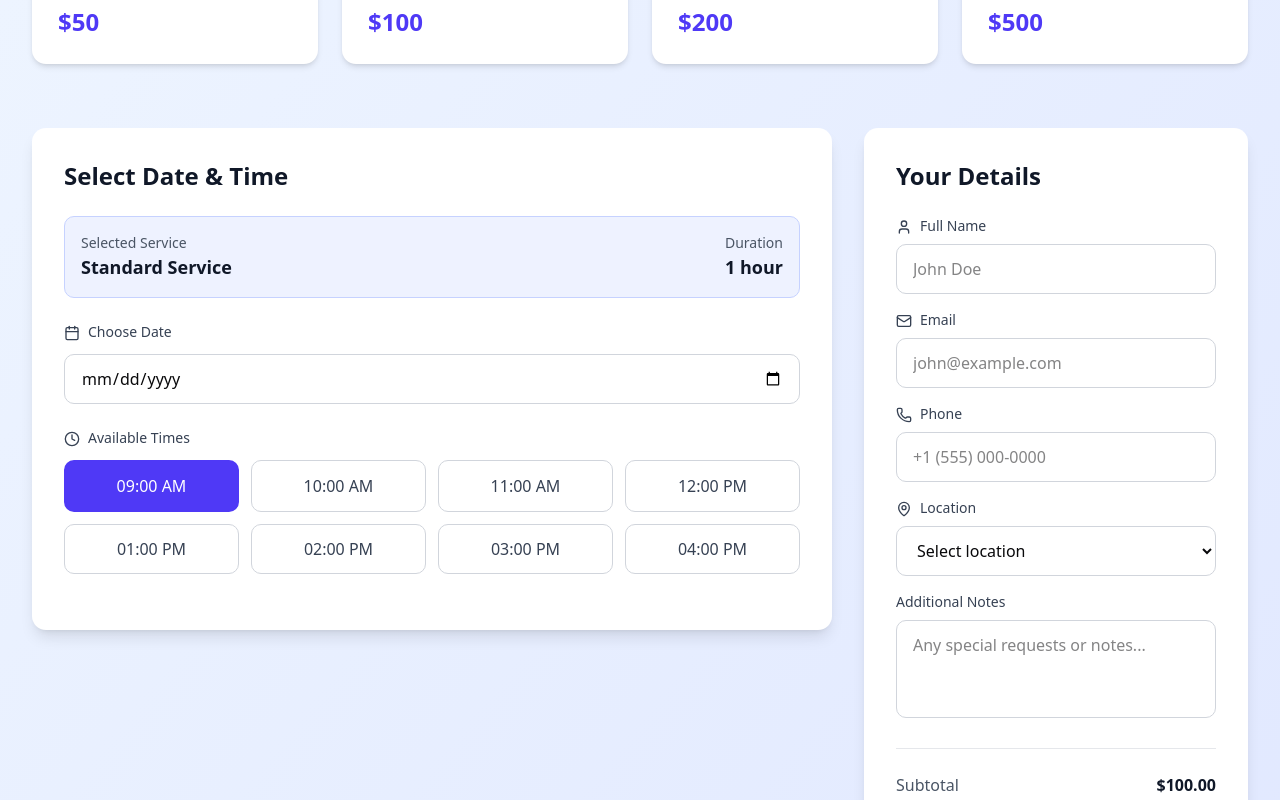
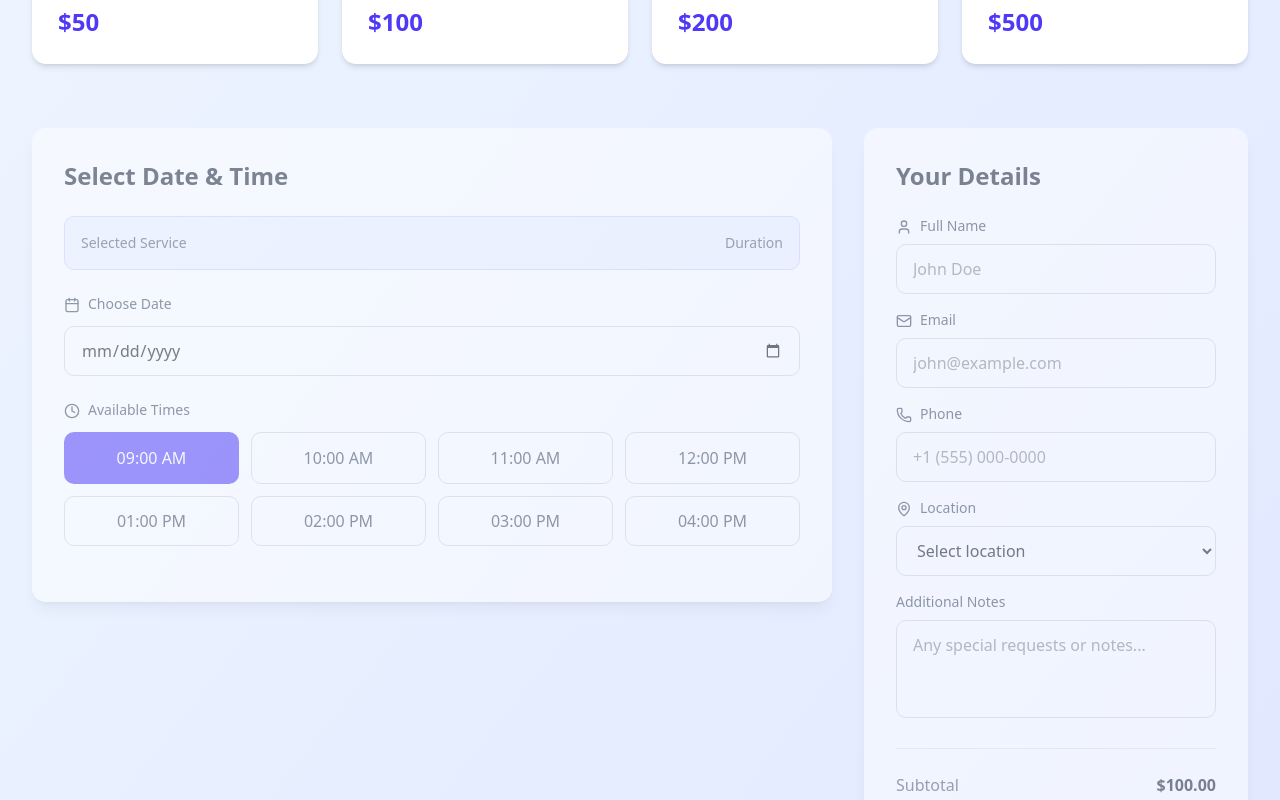
Before and after one commit to StenixDev/Codex, a Next.js app in the folder prisma-orm/: page /book in a window 1280 px wide. Shown: the part 400-1200 px from the top of the page. Built offline with nearby package versions, Linux system fonts and the light colour scheme.

Commit message:
[prisma-orm] - Booking App. displaying the selected service

```diff
--- a/prisma-orm/app/book/_component/book-form.tsx
+++ b/prisma-orm/app/book/_component/book-form.tsx
@@ -1,8 +1,17 @@
+'use client';
 import { Calendar, Clock, User, Mail, Phone, MapPin } from 'lucide-react';
+import { BookContext } from '@/app/book/_context/BookContext';
+import { useContext } from 'react';
 
 function BookForm() {
+  const { data } = useContext(BookContext);
+  console.log(data);
   return (
-    <div className='grid lg:grid-cols-3 gap-8'>
+    <div
+      className={`grid lg:grid-cols-3 gap-8 ${
+        data === null && 'pointer-events-none opacity-50 cursor-not-allowed'
+      }`}
+    >
       {/* Left Column - Date & Time */}
       <div className='lg:col-span-2'>
         <div className='bg-white rounded-xl shadow-lg p-8'>
@@ -16,12 +25,19 @@ function BookForm() {
               <div>
                 <p className='text-sm text-gray-600'>Selected Service</p>
                 <p className='text-lg font-semibold text-gray-900'>
-                  Standard Service
+                  {data?.service}
                 </p>
               </div>
               <div className='text-right'>
                 <p className='text-sm text-gray-600'>Duration</p>
-                <p className='text-lg font-semibold text-gray-900'>1 hour</p>
+                <p className='text-lg font-semibold text-gray-900'>
+                  {data?.hours}{' '}
+                  {data?.hours > 8
+                    ? 'minutes'
+                    : data?.hours > 1 && data?.hours <= 8
+                    ? 'hours'
+                    : data !== null && 'hour'}{' '}
+                </p>
               </div>
             </div>
           </div>
```
